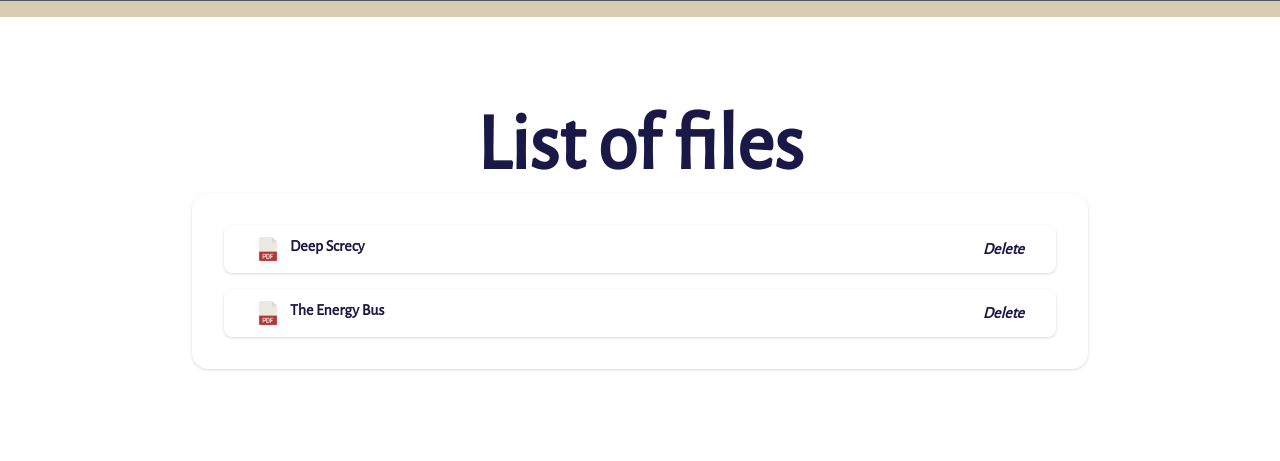
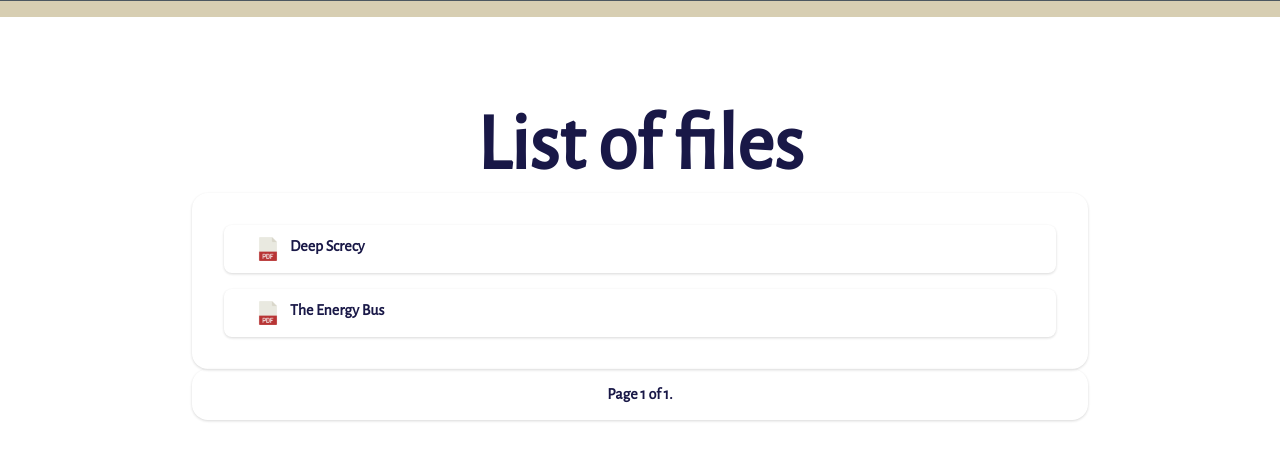
Before and after one commit to AmaliTech-Training-Academy/file-server-hayford, a Django app: page /file/files/ in a window 1280 px wide. Shown: the part 52-513 px from the top of the page. Run offline with Django 4.2, Linux system fonts and the light colour scheme; data comes from the database, SQL or seed files in the repository; both versions use the stored data as it was after the commit.

Commit message:
Completion for the pagination for the file list

```diff
--- a/file_server_hayford/authentication_app/views.py
+++ b/file_server_hayford/authentication_app/views.py
@@ -63,7 +63,7 @@ def activate(request, uidb64, token):
         user.is_active = True
         user.save()
         login(request, user)
-        return redirect('/')
+        return redirect('/login/')
 
     else:
         return render(request, 'authentication_app/activation_404.html')
--- a/file_server_hayford/filesystem/static/filesystem/index.css
+++ b/file_server_hayford/filesystem/static/filesystem/index.css
@@ -255,3 +255,10 @@ tr:nth-child(even) {
 .preview div p label{
     color: blue;
 }
+
+
+.pagination{
+    display: flex;
+    justify-content: center;
+    align-items: center;
+}
--- a/file_server_hayford/filesystem/templates/filesystem/upload_list.html
+++ b/file_server_hayford/filesystem/templates/filesystem/upload_list.html
@@ -55,11 +55,30 @@
                             <a href="{% url 'filesystem:preview' file.id %}">{{ file.title }}</a>
                         {% endif %}
                     </span>
+                    {% if user.is_superuser %}
                     <em class="button-01">
                         <a href="{% url 'filesystem:delete_file' file.pk %}">Delete</a>
                     </em>
+                    {% endif %}
                 </p>
             {% endfor %}
         </div>
+        <div class="pagination">
+            <span class="step-links">
+                {% if page_obj.has_previous %}
+                    <a href="?page=1">&laquo; first</a>
+                    <a href="?page={{ page_obj.previous_page_number }}">previous</a>
+                {% endif %}
+
+                <span class="current">
+                    Page {{ page_obj.number }} of {{ page_obj.paginator.num_pages }}.
+                </span>
+
+                {% if page_obj.has_next %}
+                    <a href="?page={{ page_obj.next_page_number }}">next</a>
+                    <a href="?page={{ page_obj.paginator.num_pages }}">last &raquo;</a>
+                {% endif %}
+            </span>
+        </div>
     </div>
 {% endblock %}
--- a/file_server_hayford/filesystem/views.py
+++ b/file_server_hayford/filesystem/views.py
@@ -91,7 +91,7 @@ class FileListView(ListView):
     template_name = 'filesystem/upload_list.html'
     context_object_name = 'files'
     ordering = ['title']
-    paginate_by = 20
+    paginate_by = 10
 
 
 
```
Also changed, not shown: file_server_hayford/authentication_app/static/authentication_app/style.css (deleted, +0 -12 lines), file_server_hayford/db.sqlite3, file_server_hayford/uploads/thumbnails/Deep_Screcy_thumbnail.jpg (added), file_server_hayford/uploads/thumbnails/The_Energy_Bus_thumbnail.jpg (added), 1 other file.
